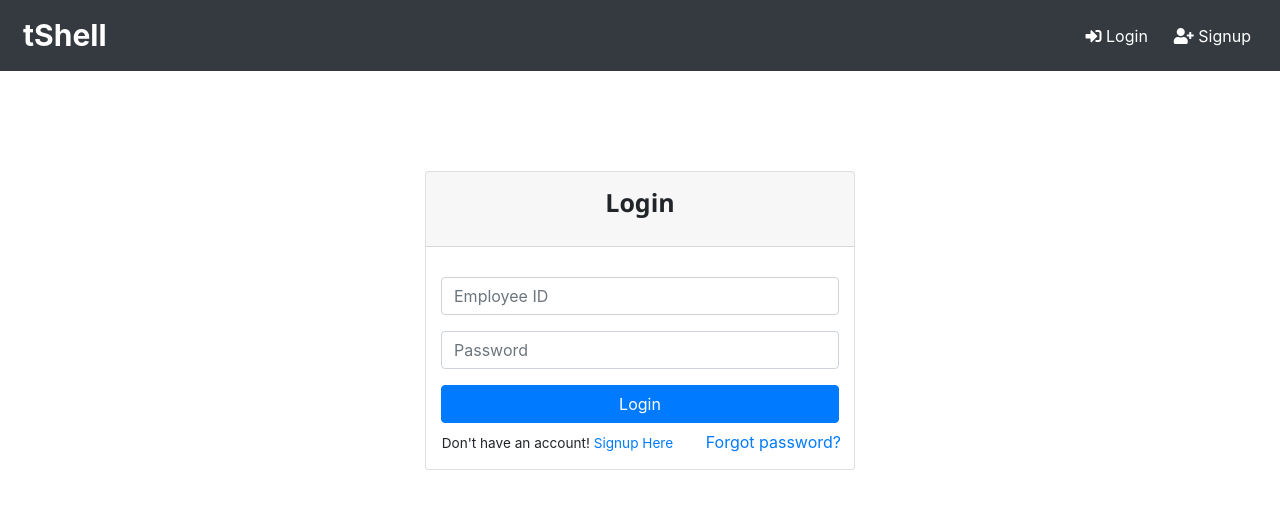
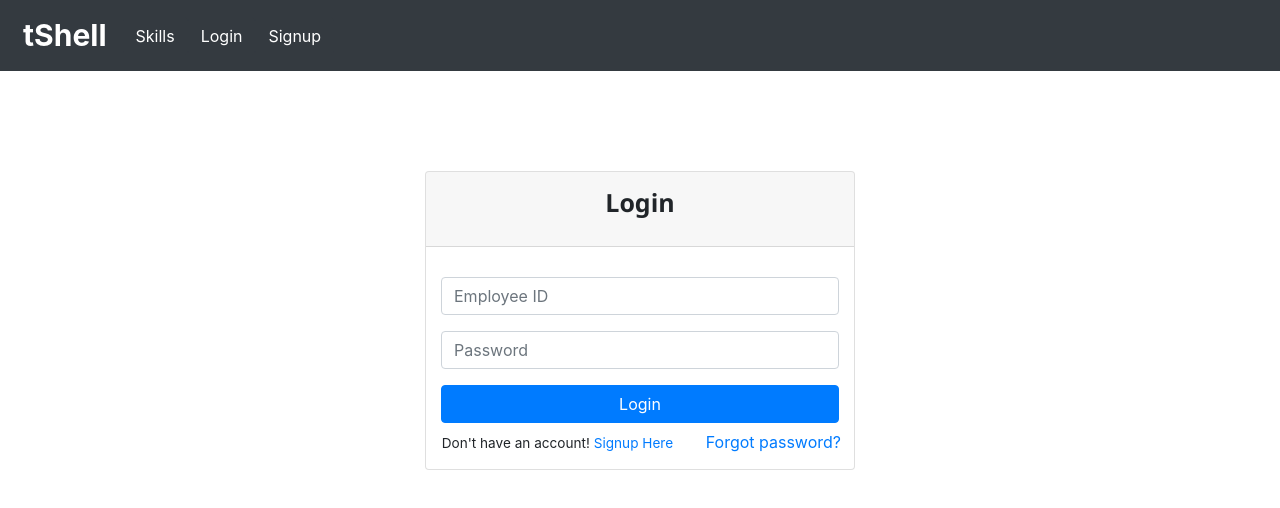
Before and after one commit to Rahulkamble01/tshell, an Angular app in the folder ui/tshell/: page / in a window 1280 px wide. Shown: the top 508 px of the page. Built offline with nearby package versions, Linux system fonts and the light colour scheme.

Commit message:
modified header

```diff
--- a/ui/tshell/src/app/header/header.component.html
+++ b/ui/tshell/src/app/header/header.component.html
@@ -1,4 +1,4 @@
-<nav class="navbar navbar-expand-lg navbar-dark bg-dark">
+<!--<nav class="navbar navbar-expand-lg navbar-dark bg-dark">
   <a class="navbar-brand" href="#"> <b style="color: white;font-size:30px;">
       &nbsp;tShell</b></a>
 
@@ -43,4 +43,56 @@
     <li><a class="nav-item btn btn-light col-12" *ngIf="service.isLearnerLoggedIn" routerLink="/login">
         <i class="fas fa-sign-out-alt"></i>Logout</a></li>
   </ul>
+</nav>-->
+
+
+<nav class="navbar navbar-expand-lg navbar-dark bg-dark">
+  <a class="navbar-brand" href="#"> <b style="color: white;font-size:30px;">
+      &nbsp;tShell</b></a>
+  <button class="navbar-toggler" type="button" data-toggle="collapse" data-target="#navbarSupportedContent"
+    aria-controls="navbarSupportedContent" aria-expanded="false" aria-label="Toggle navigation">
+    <span class="navbar-toggler-icon"></span>
+  </button>
+  <div class="collapse navbar-collapse" id="navbarSupportedContent" *ngIf="service.isLearnerLoggedIn">
+    <ul class="navbar-nav mr-auto">
+      <li class="nav-item active">
+        <a class="nav-link" [routerLink]="['/dashboard']">Dashboard <span class="sr-only">(current)</span></a>
+      </li>
+      <li class="nav-item active">
+        <a class="nav-link" [routerLink]="['/questions']">Questions <span class="sr-only">(current)</span></a>
+      </li>
+      <li class="nav-item active">
+        <a class="nav-link" [routerLink]="['/skills']">Skills <span class="sr-only">(current)</span></a>
+      </li>
+      <!--<li class="nav-item active">
+        <a class="nav-link" href="#">Tests <span class="sr-only">(current)</span></a>
+      </li>-->
+      <li class="nav-item active">
+        <a class="nav-link" [routerLink]="['/userprofile']">Users <span class="sr-only">(current)</span></a>
+      </li>
+      <li class="nav-item dropdown active">
+        <a class="nav-link dropdown-toggle" href="#" id="navbarDropdown" role="button" data-toggle="dropdown"
+          aria-haspopup="true" aria-expanded="false">
+          Profile
+        </a>
+        <div class="dropdown-menu" aria-labelledby="navbarDropdown">
+          <a class="dropdown-item" [routerLink]="['/viewprofile']">View Profile</a>
+          <a class="dropdown-item" [routerLink]="['/changepassword']">Change Password</a>
+         <!-- <div class="dropdown-divider"></div>
+           <a class="dropdown-item" [routerLink]="['/login']">Logout</a>-->
+        </div>
+      </li>
+    </ul>
+  </div>
+  <ul class="navbar-nav mr-auto">
+    <li><a class="nav-item btn btn-dark col-12" *ngIf="!service.isLearnerLoggedIn" routerLink="/">Skills</a></li>
+    <li><a class="nav-item btn btn-dark col-12" *ngIf="!service.isLearnerLoggedIn" routerLink="/login">Login</a></li>
+    <li><a class="nav-item btn btn-dark col-12" *ngIf="!service.isLearnerLoggedIn" routerLink="/signup">Signup</a></li>
+   <!-- <li><a class="nav-item btn btn-light col-12" *ngIf="service.isLearnerLoggedIn" routerLink="/">
+        <i class="fas fa-sign-out-alt"></i>Logout</a></li>-->
+  </ul>
+   <ul class="navbar-nav ml-auto">
+   <li><a class="nav-item btn btn-light col-12" *ngIf="service.isLearnerLoggedIn" routerLink="/">
+        <i class="fas fa-sign-out-alt"></i>Logout</a></li>
+  </ul>
 </nav>
```
